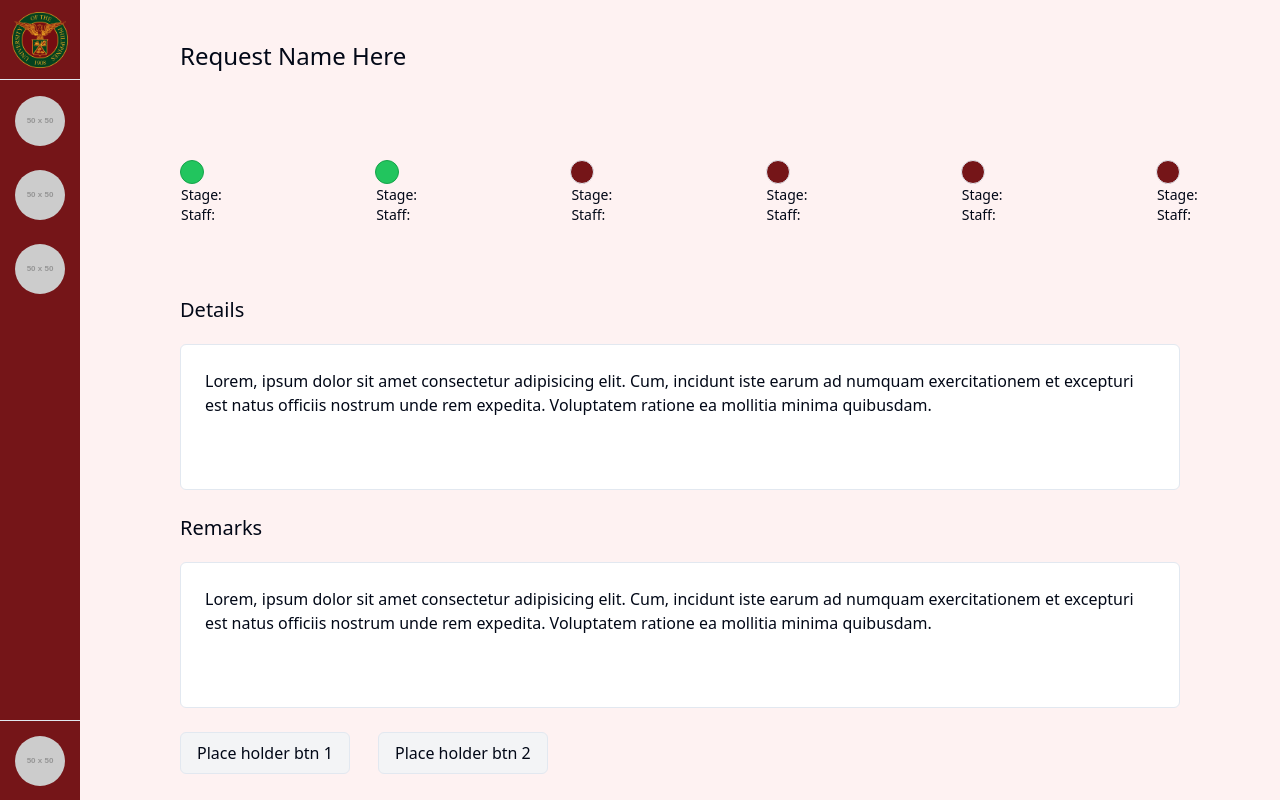
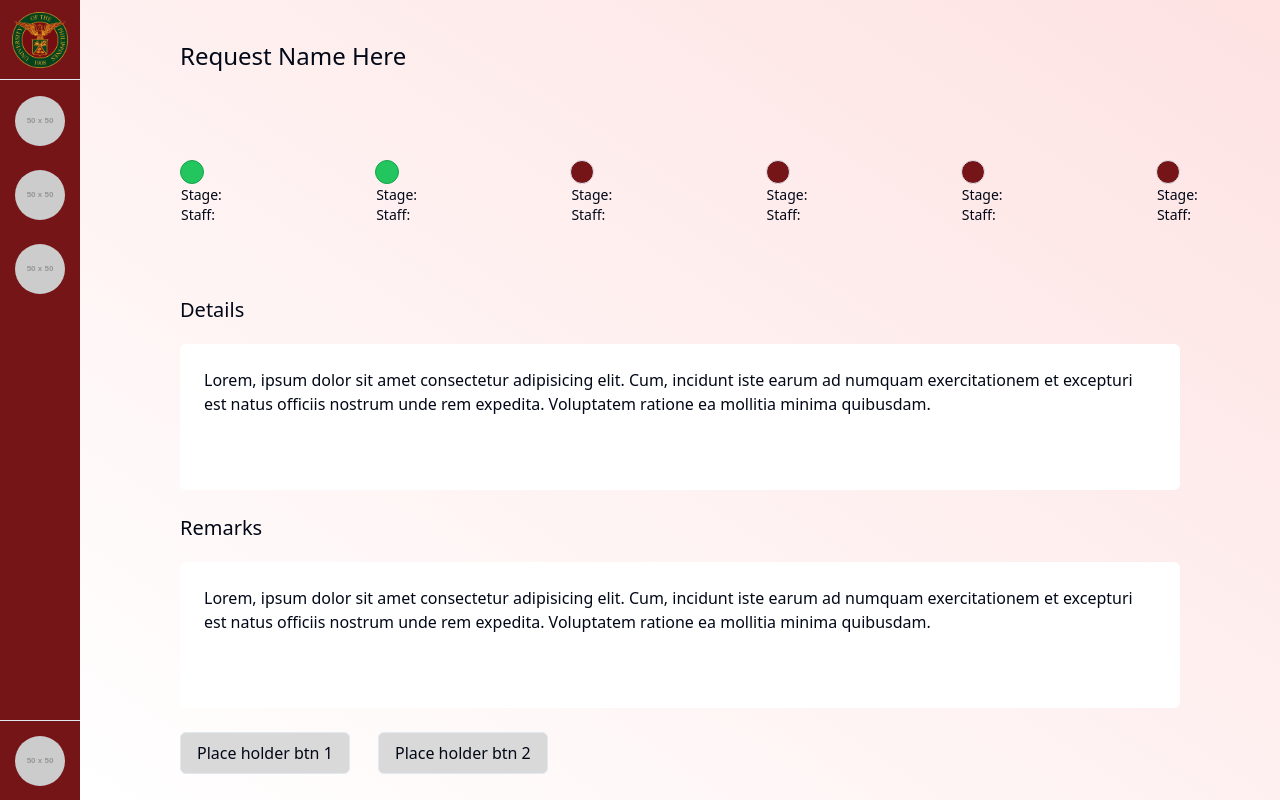
Before and after one commit to brymer-meneses/Subaybay, a SvelteKit app: page /dashboard/1 in a window 1280 px wide. Built offline with nearby package versions, Linux system fonts and the light colour scheme.

Commit message:
updated dashboard/+layout.svelte

```diff
--- a/src/routes/dashboard/+layout.svelte
+++ b/src/routes/dashboard/+layout.svelte
@@ -63,6 +63,8 @@
     </div>
   </div>
 </div>
-<div class="ml-20">
+<div
+  class="ml-20 bg-gradient-to-tr to-red-100 from-white h-screen overflow-y-auto"
+>
   <slot />
 </div>
--- a/src/routes/dashboard/[requestID]/+page.svelte
+++ b/src/routes/dashboard/[requestID]/+page.svelte
@@ -2,7 +2,7 @@
 </script>
 
 <!--TODO turn these to components later -->
-<div class="bg-red-50">
+<div class="">
   <div class="h-dvh py-10 w-10/12 mx-auto space-y-6">
     <div>
       <h2 class="text-2xl">Request Name Here</h2>
@@ -61,7 +61,7 @@
     </div>
     <div>
       <h3 class="text-xl mb-5">Details</h3>
-      <div class="h-[146px] w-[650] border bg-white p-6 rounded-md">
+      <div class="h-[146px] w-[650] border bg-white border-none p-6 rounded-md">
         <p>
           Lorem, ipsum dolor sit amet consectetur adipisicing elit. Cum,
           incidunt iste earum ad numquam exercitationem et excepturi est natus
@@ -72,7 +72,7 @@
     </div>
     <div>
       <h3 class="text-xl mb-5">Remarks</h3>
-      <div class="h-[146px] w-[650] border bg-white p-6 rounded-md">
+      <div class="h-[146px] w-[650] border bg-white border-none p-6 rounded-md">
         <p>
           Lorem, ipsum dolor sit amet consectetur adipisicing elit. Cum,
           incidunt iste earum ad numquam exercitationem et excepturi est natus
@@ -82,10 +82,10 @@
       </div>
     </div>
     <div>
-      <button class="border py-2 px-4 mr-6 rounded-md bg-gray-100"
+      <button class="border py-2 px-4 mr-6 rounded-md bg-[#D9D9D9]"
         >Place holder btn 1</button
       >
-      <button class="border py-2 px-4 mr-6 rounded-md bg-gray-100"
+      <button class="border py-2 px-4 mr-6 rounded-md bg-[#D9D9D9]"
         >Place holder btn 2</button
       >
     </div>
```
